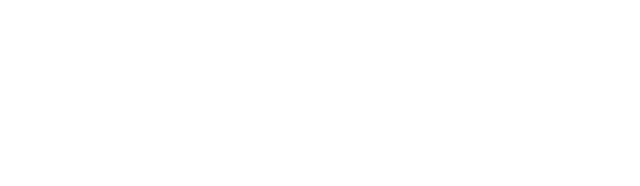
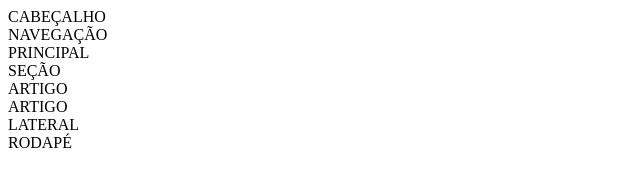
Before and after one commit to G-Amorim-DEV/aulas-front-css, a plain HTML site: page index.html in a window 1280 px wide. Shown: the whole page, without its empty margins (0-640 px from the left). Drawn offline with Linux system fonts and the light colour scheme.

Commit message:
Aplica elementos semânticos no HTML

```diff
--- a/index.html
+++ b/index.html
@@ -11,11 +11,37 @@
 
     <!-- Estruturas Semnânticas da Web -->
 
-    <header>
+    <header> <!-- Conteúdo semântico de cabeçalho -->
+        CABEÇALHO
+        <nav> <!-- Conteúdo semântico de navegação -->
+            NAVEGAÇÃO
+        </nav>
 
-        <nav>
+    </header>
 
-        </nav>
+    <main> <!-- Conteúdo semântico principal -->
+        PRINCIPAL
+        <section> <!-- Conteúdo semântico de seção -->
+            SEÇÃO
+            <article> <!-- Conteúdo semântico de artigos -->
+               ARTIGO
+            </article>
+
+            <article>
+                ARTIGO
+            </article>
+
+        </section>
+
+        <aside> <!-- Conteúdo semântico lateral -->
+            LATERAL
+        </aside>
+
+    </main>
+
+    <footer>
+        RODAPÉ
+    </footer>
 
 </body>
 </html>
```
